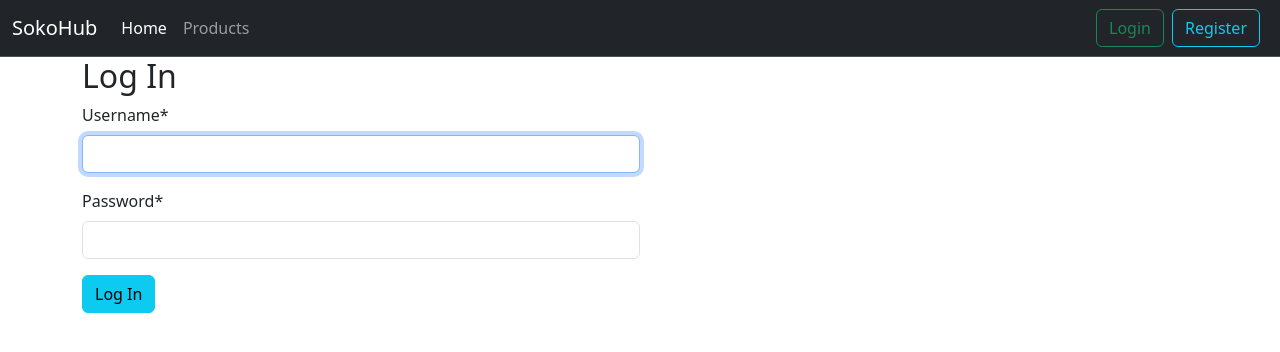
After one commit to iPelino/mini-hackathon, a Django app: page /accounts/login/ in a window 1280 px wide. The commit adds this page. Shown: the top 352 px of the page. Run offline with Django 5.2, Linux system fonts and the light colour scheme; some libraries are stand-ins or nearby versions.

Commit message:
partial navigation and templating

```diff
--- a/SokoHub/urls.py
+++ b/SokoHub/urls.py
@@ -16,12 +16,18 @@ Including another URLconf
 """
 from django.conf.urls.static import static
 from django.contrib import admin
-from django.urls import path
+from django.urls import path, include
 
 from SokoHub import settings
 
 urlpatterns = [
     path('admin/', admin.site.urls),
+    path('', include('products.urls')),
+    path('accounts/', include('accounts.urls')),
+    path('accounts/', include('django.contrib.auth.urls')),
+    path('products/', include('products.urls')),
+    path('orders/', include('orders.urls')),
+
 ]
 
 if settings.DEBUG:
--- /dev/null
+++ b/accounts/urls.py
@@ -0,0 +1,7 @@
+from django.urls import path
+from accounts.views import SignUpView
+
+
+urlpatterns = [
+    path('signup', SignUpView.as_view(), name='signup')
+]
--- /dev/null
+++ b/orders/urls.py
@@ -0,0 +1,7 @@
+from django.urls import path
+from orders.views import OrderList
+
+
+urlpatterns = [
+    path('', OrderList.as_view(), name='orders')
+]
--- /dev/null
+++ b/products/urls.py
@@ -0,0 +1,7 @@
+from django.urls import path
+from products.views import ProductList
+
+
+urlpatterns = [
+    path('', ProductList.as_view(), name='products')
+]
--- a/templates/base.html
+++ b/templates/base.html
@@ -3,11 +3,16 @@
   <head>
     <meta charset="utf-8">
     <meta name="viewport" content="width=device-width, initial-scale=1">
-    <title>Bootstrap demo</title>
+    <title>{% block title %} {% endblock %} - SokoHub</title>
     <link href="https://cdn.jsdelivr.net/npm/bootstrap@5.3.8/dist/css/bootstrap.min.css" rel="stylesheet" integrity="sha384-sRIl4kxILFvY47J16cr9ZwB07vP4J8+LH7qKQnuqkuIAvNWLzeN8tE5YBujZqJLB" crossorigin="anonymous">
   </head>
   <body>
-    <h1>Hello, world!</h1>
+  {% include 'partials/_navigation.html' %}
+  <div class="container">
+    {% block content %}
+
+    {% endblock %}
+  </div>
     <script src="https://cdn.jsdelivr.net/npm/bootstrap@5.3.8/dist/js/bootstrap.bundle.min.js" integrity="sha384-FKyoEForCGlyvwx9Hj09JcYn3nv7wiPVlz7YYwJrWVcXK/BmnVDxM+D2scQbITxI" crossorigin="anonymous"></script>
   </body>
 </html>
--- /dev/null
+++ b/templates/partials/_navigation.html
@@ -0,0 +1,68 @@
+<nav class="navbar navbar-expand-lg bg-dark border-bottom border-body" data-bs-theme="dark">
+  <div class="container-fluid">
+    <a class="navbar-brand" href="{% url 'signup' %}">SokoHub</a>
+    <button class="navbar-toggler" type="button" data-bs-toggle="collapse" data-bs-target="#navbarSupportedContent" aria-controls="navbarSupportedContent" aria-expanded="false" aria-label="Toggle navigation">
+      <span class="navbar-toggler-icon"></span>
+    </button>
+    <div class="collapse navbar-collapse" id="navbarSupportedContent">
+      <ul class="navbar-nav me-auto mb-2 mb-lg-0">
+        <li class="nav-item">
+          <a class="nav-link active" aria-current="page" href="{% url 'products' %}">Home</a>
+        </li>
+        <li class="nav-item">
+          <a class="nav-link" href="#">Products</a>
+        </li>
+          {% if user.is_authenticated and user.user_type == 'customer' %}
+              <li class="nav-item">
+                <a class="nav-link" href="#">Products</a>
+            </li>
+          	 <li class="nav-item">
+                <a class="nav-link" href="#">My Orders</a>
+            </li>
+          {% endif %}
+
+       {% if user.is_authenticated and user.user_type == 'vendor' %}
+           <li class="nav-item">
+                <a class="nav-link" href="#">Dashboard</a>
+            </li>
+              <li class="nav-item">
+                <a class="nav-link" href="#">My Products</a>
+            </li>
+          	 <li class="nav-item">
+                <a class="nav-link" href="#">Orders</a>
+            </li>
+          {% endif %}
+
+
+
+{#        <li class="nav-item dropdown">#}
+{#          <a class="nav-link dropdown-toggle" href="#" role="button" data-bs-toggle="dropdown" aria-expanded="false">#}
+{#            Dropdown#}
+{#          </a>#}
+{#          <ul class="dropdown-menu">#}
+{#            <li><a class="dropdown-item" href="#">Action</a></li>#}
+{#            <li><a class="dropdown-item" href="#">Another action</a></li>#}
+{#            <li><hr class="dropdown-divider"></li>#}
+{#            <li><a class="dropdown-item" href="#">Something else here</a></li>#}
+{#          </ul>#}
+{#        </li>#}
+{#        <li class="nav-item">#}
+{#          <a class="nav-link disabled" aria-disabled="true">Disabled</a>#}
+{#        </li>#}
+      </ul>
+        {% if user.is_authenticated %}
+          	 <form action="{% url 'logout' %}" method="post" class="d-flex">
+              {% csrf_token %}
+              <button type="submit" class="btn btn-outline-danger">Log Out</button>
+            </form>
+        {% else %}
+            <form method="get" class="d-flex" role="login" action="{% url 'login' %}">
+                <button class="btn btn-outline-success" type="submit">Login</button>
+            </form>
+            <form method="get" class="d-flex px-2" role="register" action="{% url 'signup' %}">
+                <button class="btn btn-outline-info" type="submit">Register</button>
+            </form>
+          {% endif %}
+    </div>
+  </div>
+</nav>
--- /dev/null
+++ b/templates/registration/login.html
@@ -0,0 +1,12 @@
+{% extends 'base.html' %}
+{% load crispy_forms_tags %}
+{% block title %} Login {% endblock %}
+
+{% block content %}
+	<h2>Log In</h2>
+    <form method="post" class="col-md-6">
+      {% csrf_token %}
+      {{ form | crispy }}
+      <button type="submit" class="btn btn-info">Log In</button>
+    </form>
+{% endblock %}
```
Also changed, not shown: SokoHub/settings.py (+13 -0 lines), accounts/forms.py (added, +10 -0 lines), accounts/views.py (+9 -0 lines), orders/views.py (+8 -0 lines), products/views.py (+9 -0 lines), templates/orders/order_list.html (added, +9 -0 lines), templates/products/product_list.html (added, +8 -0 lines), templates/registration/signup.html (added, +15 -0 lines).
